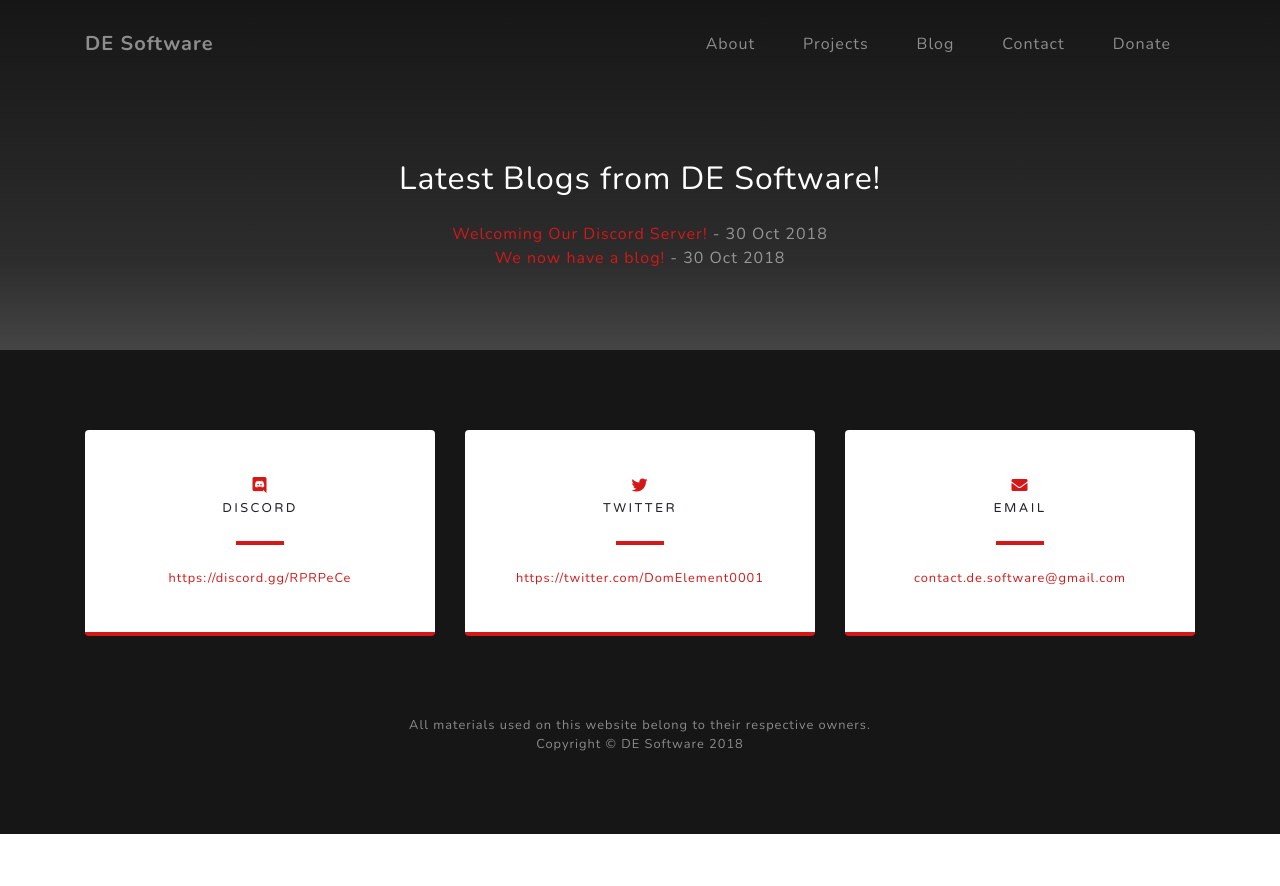
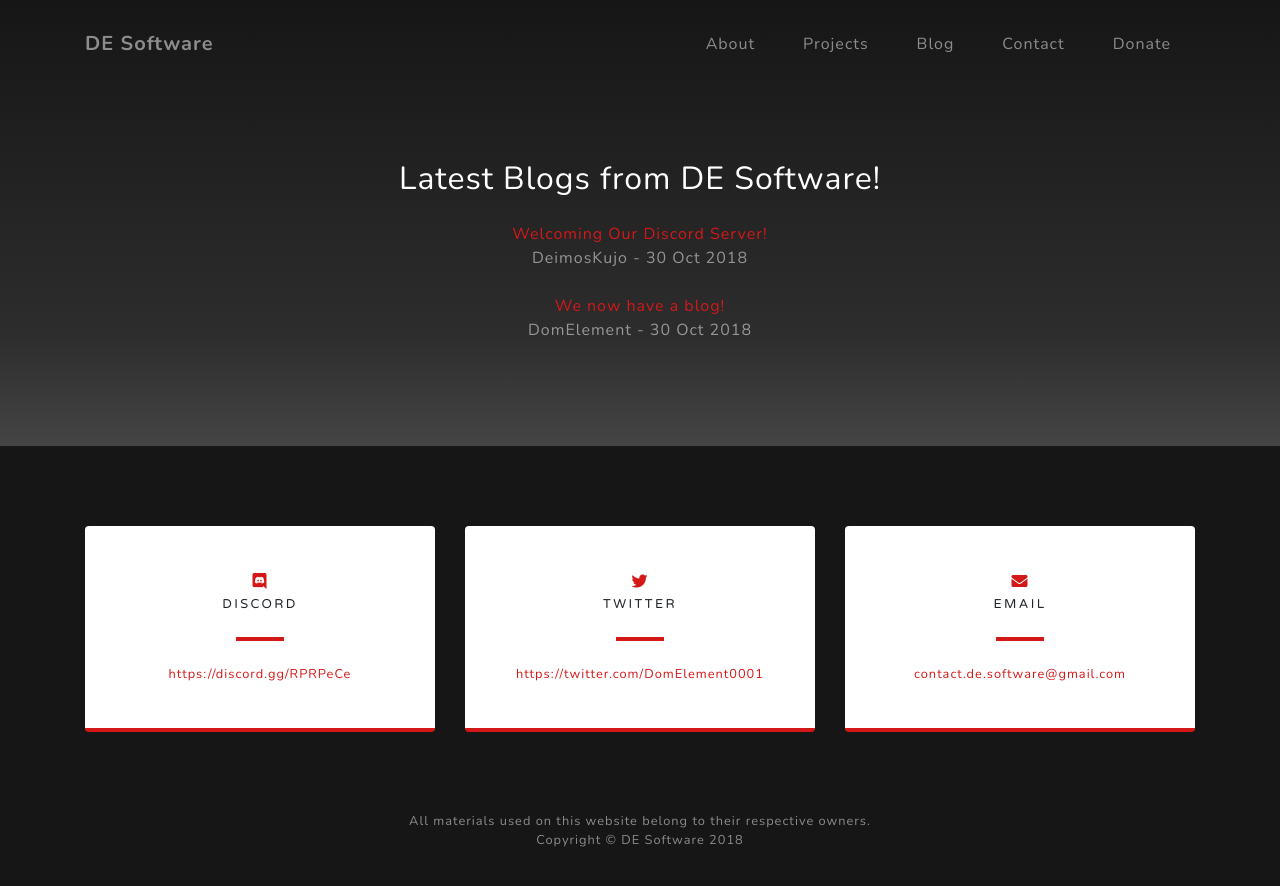
Before and after one commit to Orionthestarhog/de-software.github.io, a Jekyll site: the page built from blog.md, in a window 1280 px wide and 930 px high. Shown: the top 886 px of the window. Built offline with Jekyll 4.4.1, drawn with Linux system fonts in a browser that asks for light colours; Markdown is read by kramdown in place of the engine named in the settings.

Commit message:
Update default.html

```diff
--- a/_layouts/default.html
+++ b/_layouts/default.html
@@ -80,7 +80,10 @@
             <h2 class="text-white mb-4">Latest Blogs from DE Software!</h2>
             <p class="text-white-50">
               {% for post in site.posts limit:25 %}
-                <a href="{{ post.url }}">{{ post.title }}</a> - {{ post.date | date_to_string }}<br>
+                <a href="{{ post.url }}">{{ post.title }}</a>
+                <br>
+                {{ post.author }} - {{ post.date | date_to_string }}
+                <br>&nbsp;<br>
               {% endfor %}
             </p>
           </div>
```
